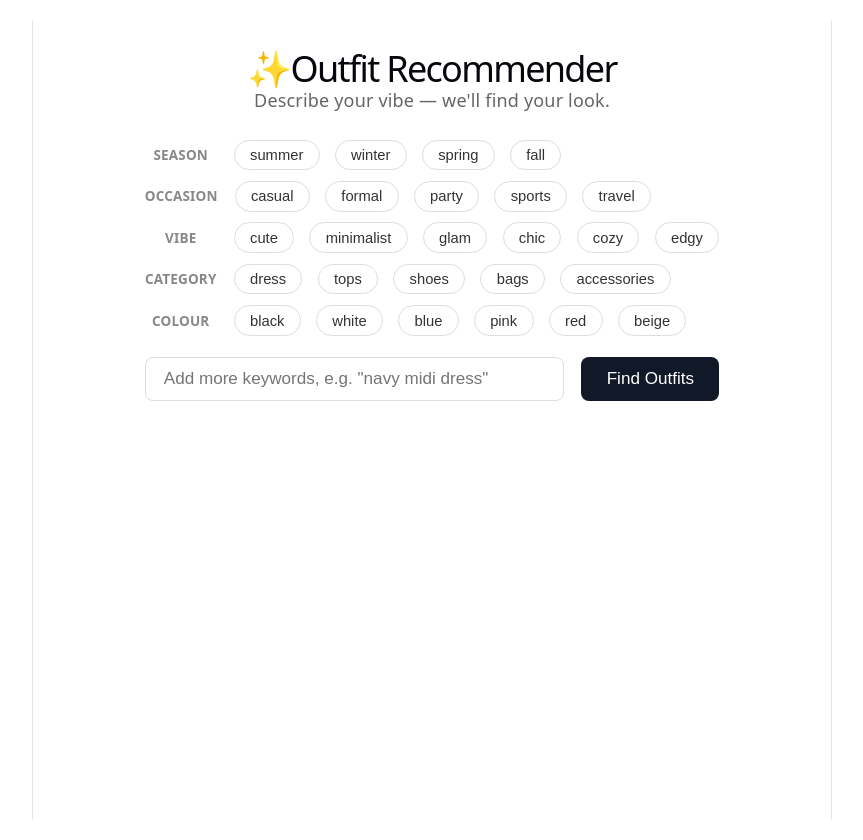
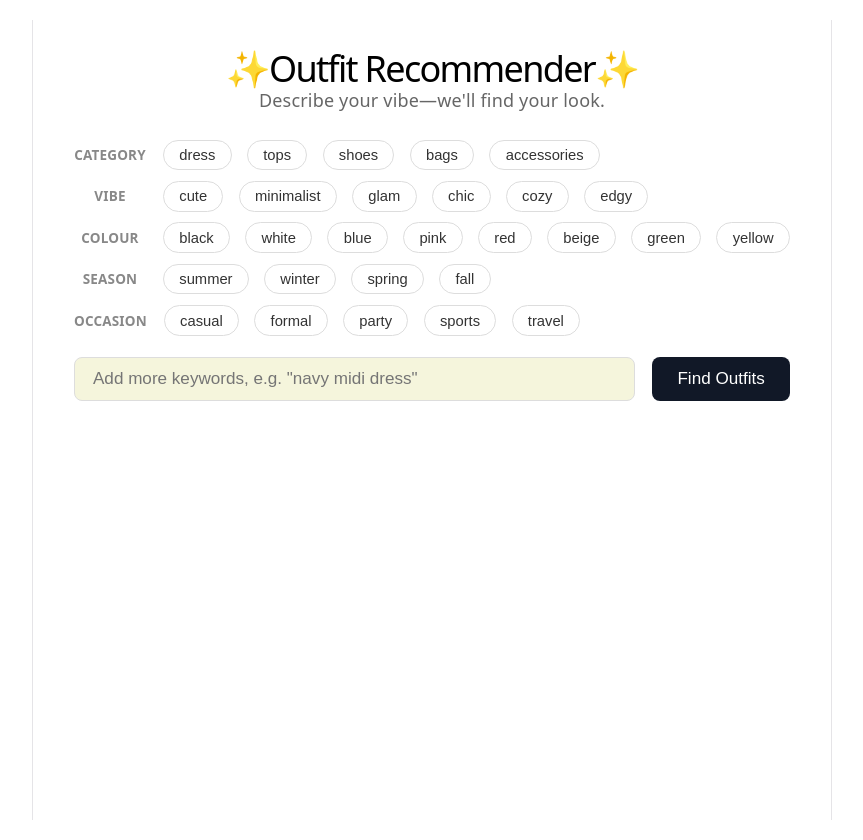
Before and after one commit to ailemas/outfit-recommender, a React app in the folder frontend/: page / in a window 1280 px wide. Shown: the whole page, without its empty margins (208-1071 px from the left). Built offline with nearby package versions, Linux system fonts and the light colour scheme; the HTML template or start-up script is replaced by a standard one.

Commit message:
Updated font color in App.jsx

```diff
--- a/frontend/src/App.jsx
+++ b/frontend/src/App.jsx
@@ -3,11 +3,11 @@ import "./App.css";
 
 // ─── Quick-pick keyword chips shown on the UI ───────────────────────────────
 const CHIP_GROUPS = [
+  { label: "Category",  chips: ["dress", "tops", "shoes", "bags", "accessories"] },
+  { label: "Vibe",      chips: ["cute", "minimalist", "glam", "chic", "cozy", "edgy"] },
+  { label: "Colour",    chips: ["black", "white", "blue", "pink", "red", "beige", "green", "yellow"] },
   { label: "Season",    chips: ["summer", "winter", "spring", "fall"] },
   { label: "Occasion",  chips: ["casual", "formal", "party", "sports", "travel"] },
-  { label: "Vibe",      chips: ["cute", "minimalist", "glam", "chic", "cozy", "edgy"] },
-  { label: "Category",  chips: ["dress", "tops", "shoes", "bags", "accessories"] },
-  { label: "Colour",    chips: ["black", "white", "blue", "pink", "red", "beige"] },
 ];
 
 const API = "http://localhost:5000";
@@ -101,8 +101,8 @@ export default function App() {
     <div style={s.page}>
       {/* ── Header ── */}
       <header style={s.header}>
-        <h1 style={s.title}>✨Outfit Recommender</h1>
-        <p style={s.sub}>Describe your vibe — we'll find your look.</p>
+        <h1 style={s.title}>✨Outfit Recommender✨</h1>
+        <p style={s.sub}>Describe your vibe—we'll find your look.</p>
       </header>
 
       {/* ── Keyword chips ── */}
@@ -181,7 +181,7 @@ export default function App() {
 const s = {
   page:            { maxWidth: 1000, margin: "0 auto", padding: "2rem 1rem", fontFamily: "system-ui, sans-serif" },
   header:          { textAlign: "center", marginBottom: "1.5rem" },
-  title:           { fontSize: "2rem", margin: 0 },
+  title:           { fontSize: "2rem", margin: 0, color: "#000" },
   sub:             { color: "#666", margin: "0.25rem 0 0" },
 
   chipSection:     { display: "flex", flexDirection: "column", gap: "0.6rem", marginBottom: "1.2rem" },
@@ -192,7 +192,7 @@ const s = {
   chipOn:          { background: "#111827", color: "#fff", border: "1.5px solid #111827" },
 
   inputRow:        { display: "flex", gap: "0.5rem", marginBottom: "0.75rem", flexWrap: "wrap" },
-  input:           { flex: 1, minWidth: 200, padding: "0.6rem 1rem", border: "1.5px solid #ddd", borderRadius: 8, fontSize: "0.95rem" },
+  input:           { flex: 1, minWidth: 200, padding: "0.6rem 1rem", border: "1.5px solid #ddd", borderRadius: 8, fontSize: "0.95rem", background: "#f5f5dc", color: "#333" },
   btn:             { padding: "0.6rem 1.4rem", background: "#111827", color: "#fff", border: "none", borderRadius: 8, cursor: "pointer", fontSize: "0.95rem", whiteSpace: "nowrap" },
   btnGhost:        { background: "#fff", color: "#111827", border: "1.5px solid #ddd" },
 
--- a/frontend/src/index.css
+++ b/frontend/src/index.css
@@ -18,8 +18,8 @@
   font: 18px/145% var(--sans);
   letter-spacing: 0.18px;
   color-scheme: light dark;
-  color: var(--text);
-  background: var(--bg);
+  color: #213547;
+  background: #ffffff;
   font-synthesis: none;
   text-rendering: optimizeLegibility;
   -webkit-font-smoothing: antialiased;
```
